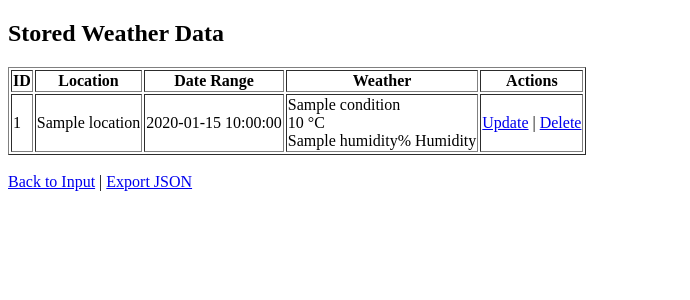
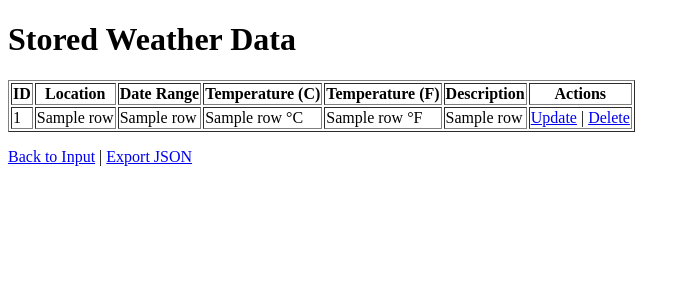
Before and after one commit to eakraj10/flask-weather-app, a Flask app: template templates/history.html in a window 1280 px wide. Shown: the top 300 px of the page, without its empty margins (0-690 px from the left). Run offline with Flask 3, Linux system fonts and the light colour scheme; the template is opened without the code that fills it: most values are stand-ins (such as "Sample title", 1, 10 or a date in 2020).

Commit message:
Final working version

```diff
--- a/app.py
+++ b/app.py
@@ -1,30 +1,27 @@
-from flask import Flask, render_template, request, redirect, url_for, jsonify
+from flask import Flask, render_template, request, redirect, url_for
 import requests
 import sqlite3
-import os
 import json
 
 app = Flask(__name__)
 
 API_KEY = "695612f24ea951bbbc7c5dd8e52a5fcd"
-DB_NAME = "weather.db"
 
 def init_db():
-    conn = sqlite3.connect(DB_NAME)
+    conn = sqlite3.connect('weather.db')
     c = conn.cursor()
     c.execute('''CREATE TABLE IF NOT EXISTS weather (
-                    id INTEGER PRIMARY KEY AUTOINCREMENT,
-                    location TEXT,
-                    date_range TEXT,
-                    weather_data TEXT
-                )''')
+                 id INTEGER PRIMARY KEY AUTOINCREMENT,
+                 location TEXT,
+                 date_range TEXT,
+                 weather_data TEXT)''')
     conn.commit()
     conn.close()
 
 init_db()
 
 @app.route('/')
-def home():
+def index():
     return render_template('index.html')
 
 @app.route('/get_weather', methods=['POST'])
@@ -35,47 +32,38 @@ def get_weather():
     url = f"https://api.openweathermap.org/data/2.5/weather?q={location}&appid={API_KEY}&units=metric"
     response = requests.get(url)
 
-    if response.status_code != 200:
-        return "Failed to retrieve weather data. Please try another location."
-
-    weather_data = response.json()
-
-    conn = sqlite3.connect(DB_NAME)
-    c = conn.cursor()
-    c.execute("INSERT INTO weather (location, date_range, weather_data) VALUES (?, ?, ?)",
-              (location, date_range, json.dumps(weather_data)))
-    conn.commit()
-    conn.close()
-
-    return redirect(url_for('history'))
+    if response.status_code == 200:
+        data = response.json()
+        conn = sqlite3.connect('weather.db')
+        c = conn.cursor()
+        c.execute("INSERT INTO weather (location, date_range, weather_data) VALUES (?, ?, ?)",
+                  (location, date_range, json.dumps(data)))
+        conn.commit()
+        conn.close()
+        return redirect(url_for('history'))
+    else:
+        return "Error retrieving weather data"
 
 @app.route('/history')
 def history():
-    conn = sqlite3.connect(DB_NAME)
+    conn = sqlite3.connect('weather.db')
     c = conn.cursor()
     c.execute("SELECT * FROM weather")
-    raw_records = c.fetchall()
+    records = c.fetchall()
     conn.close()
-
-    # Parse weather JSON in Python
-    records = []
-    for r in raw_records:
-        weather_data = json.loads(r[3])
-        summary = {
-            'id': r[0],
-            'location': r[1],
-            'date_range': r[2],
-            'condition': weather_data['weather'][0]['main'],
-            'temp': weather_data['main']['temp'],
-            'humidity': weather_data['main']['humidity']
-        }
-        records.append(summary)
-
-    return render_template('history.html', records=records)
+    parsed_records = []
+    for record in records:
+        data = json.loads(record[3])
+        temp_c = data['main']['temp']
+        temp_f = round((temp_c * 9/5) + 32, 2)
+        description = data['weather'][0]['description'].title()
+        humidity = data['main']['humidity']
+        parsed_records.append((record[0], record[1], record[2], temp_c, temp_f, description, humidity))
+    return render_template('history.html', records=parsed_records)
 
 @app.route('/delete/<int:id>')
 def delete(id):
-    conn = sqlite3.connect(DB_NAME)
+    conn = sqlite3.connect('weather.db')
     c = conn.cursor()
     c.execute("DELETE FROM weather WHERE id=?", (id,))
     conn.commit()
@@ -84,40 +72,35 @@ def delete(id):
 
 @app.route('/update/<int:id>', methods=['GET', 'POST'])
 def update(id):
-    conn = sqlite3.connect(DB_NAME)
+    conn = sqlite3.connect('weather.db')
     c = conn.cursor()
+
     if request.method == 'POST':
         location = request.form['location']
         date_range = request.form['date_range']
-        url = f"https://api.openweathermap.org/data/2.5/weather?q={location}&appid={API_KEY}&units=metric"
-        response = requests.get(url)
-        if response.status_code != 200:
-            return "Failed to retrieve weather data."
-        weather_data = response.json()
-        c.execute("UPDATE weather SET location=?, date_range=?, weather_data=? WHERE id=?",
-                  (location, date_range, json.dumps(weather_data), id))
+        c.execute("UPDATE weather SET location=?, date_range=? WHERE id=?", (location, date_range, id))
         conn.commit()
         conn.close()
         return redirect(url_for('history'))
-    else:
-        c.execute("SELECT * FROM weather WHERE id=?", (id,))
-        record = c.fetchone()
-        conn.close()
-        return render_template('update.html', record=record)
+
+    c.execute("SELECT * FROM weather WHERE id=?", (id,))
+    record = c.fetchone()
+    conn.close()
+    return render_template('update.html', record=record)
 
 @app.route('/export')
 def export():
-    conn = sqlite3.connect(DB_NAME)
+    conn = sqlite3.connect('weather.db')
     c = conn.cursor()
     c.execute("SELECT * FROM weather")
     records = c.fetchall()
     conn.close()
-    return jsonify(records)
+    data = [{"id": r[0], "location": r[1], "date_range": r[2], "weather": json.loads(r[3])} for r in records]
+    return json.dumps(data, indent=4)
 
 @app.route('/info')
 def info():
-    return "<h3>PM Accelerator: Learn more about our company on <a href='https://www.linkedin.com/company/product-manager-accelerator/' target='_blank'>LinkedIn</a></h3>"
+    return redirect("https://www.linkedin.com/school/pmaccelerator/")
 
 if __name__ == '__main__':
-    port = int(os.environ.get("PORT", 5000))
-    app.run(debug=True, port=port)
+    app.run(debug=True)
--- a/templates/history.html
+++ b/templates/history.html
@@ -1,34 +1,37 @@
+<!-- templates/history.html -->
 <!DOCTYPE html>
-<html>
-<head><title>Weather History</title></head>
+<html lang="en">
+<head>
+    <meta charset="UTF-8">
+    <title>Stored Weather Data</title>
+</head>
 <body>
-  <h2>Stored Weather Data</h2>
+    <h1>Stored Weather Data</h1>
     <table border="1">
         <tr>
             <th>ID</th>
             <th>Location</th>
             <th>Date Range</th>
-      <th>Weather</th>
+            <th>Temperature (C)</th>
+            <th>Temperature (F)</th>
+            <th>Description</th>
             <th>Actions</th>
         </tr>
-    {% for record in records %}
+        {% for row in records %}
         <tr>
-      <td>{{ record.id }}</td>
-      <td>{{ record.location }}</td>
-      <td>{{ record.date_range }}</td>
+            <td>{{ row[0] }}</td>
+            <td>{{ row[1] }}</td>
+            <td>{{ row[2] }}</td>
+            <td>{{ row[3] }} °C</td>
+            <td>{{ row[4] }} °F</td>
+            <td>{{ row[5] }}</td>
             <td>
-        {{ record.condition }}<br>
-        {{ record.temp }} °C<br>
-        {{ record.humidity }}% Humidity
-      </td>
-      <td>
-        <a href="/update/{{ record.id }}">Update</a> |
-        <a href="/delete/{{ record.id }}">Delete</a>
+                <a href="/update/{{ row[0] }}">Update</a> |
+                <a href="/delete/{{ row[0] }}">Delete</a>
             </td>
         </tr>
         {% endfor %}
     </table>
-  <br>
-  <a href="/">Back to Input</a> | <a href="/export">Export JSON</a>
+    <p><a href="/">Back to Input</a> | <a href="/export">Export JSON</a></p>
 </body>
 </html>
```
Also changed, not shown: templates/index.html (+18 -10 lines), templates/update.html (+17 -10 lines), weather.db. Lines whose indentation alone changed are shown as unchanged.
